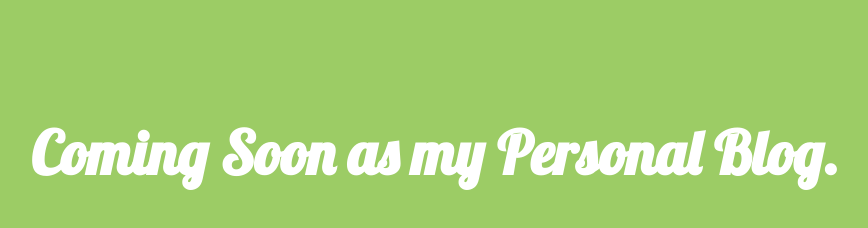
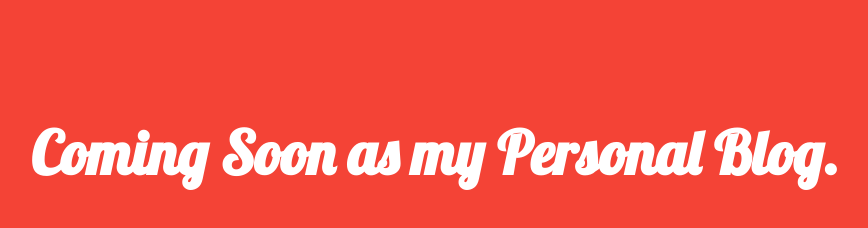
Before and after one commit to saikatm/saikatm.github.io, a plain HTML site: page index.html in a window 1280 px wide. Shown: the whole page, without its empty margins (205-1073 px from the left). Drawn offline with Linux system fonts and the light colour scheme.

Commit message:
changed bg color to red

```diff
--- a/index.html
+++ b/index.html
@@ -16,7 +16,7 @@
 
 	}
 		body {
-		background-color: #9CCC65;
+		background-color: #f44336;
 	}
 </style>
 </body>
```
